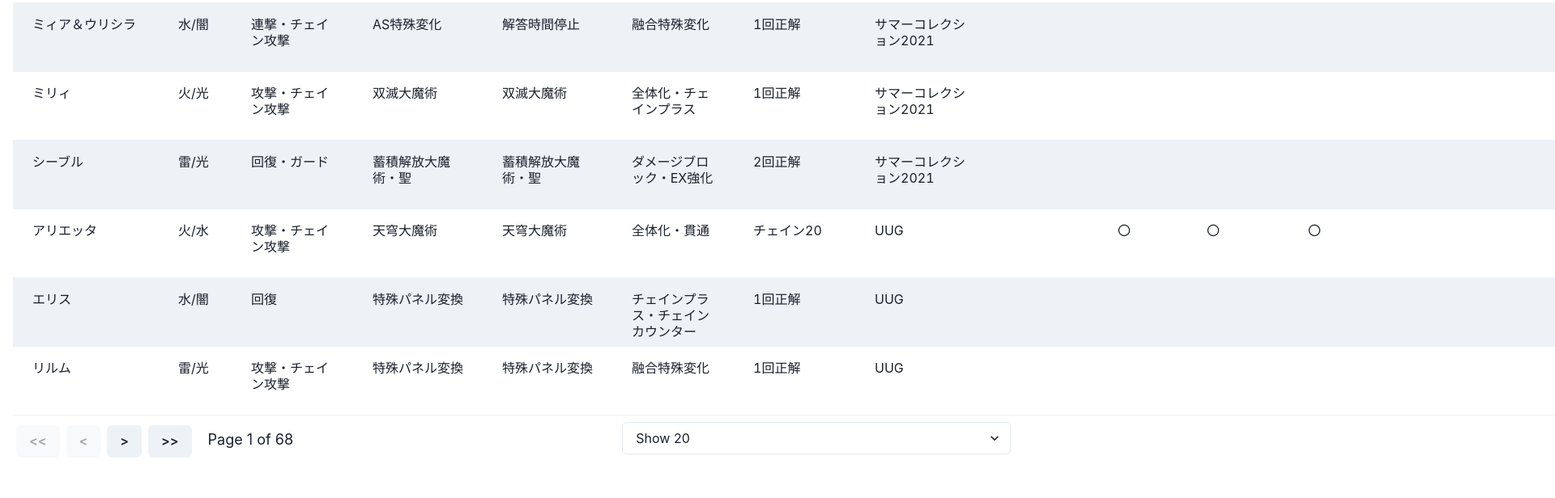
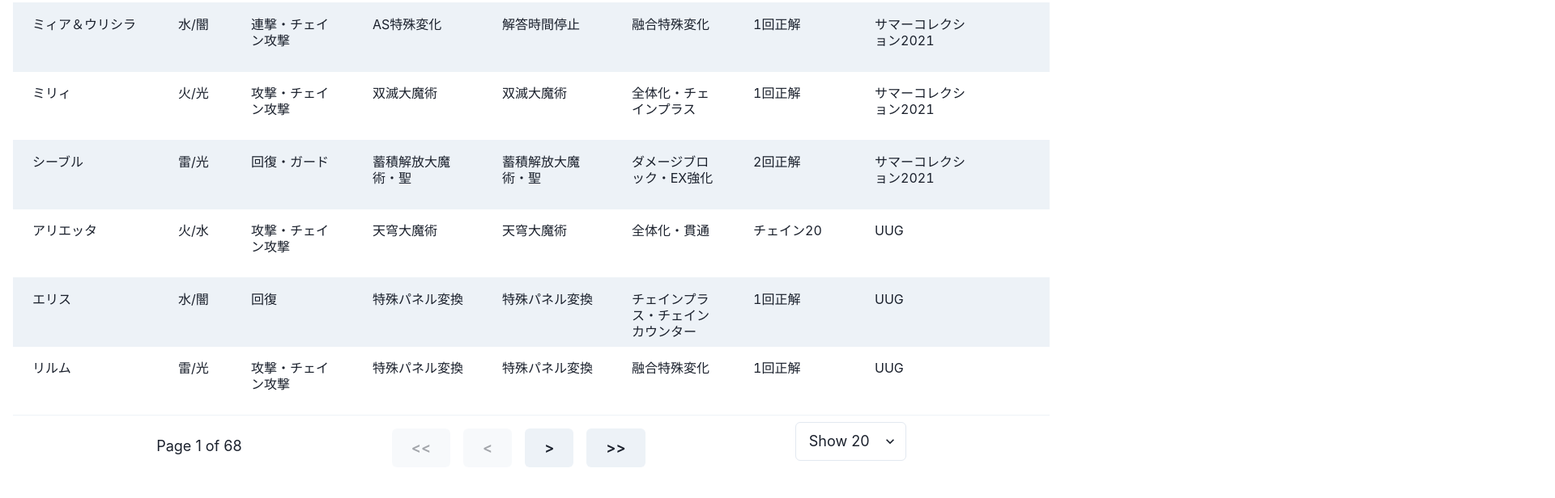
Before and after one commit to Kaffff/kurowiz, a Next.js app: page / in a window 1280 px wide. Shown: the part 1289-1905 px from the top of the page at 81% size, 1920 px wide, since content can reach past the window. Built offline with nearby package versions, Linux system fonts and the light colour scheme.

Commit message:
fix layout size

```diff
--- a/components/TableContainer.tsx
+++ b/components/TableContainer.tsx
@@ -80,7 +80,22 @@ const TableContainer = ({ columns, data }) => {
 
     return (
         <Fragment>
-            <Table variant="striped" overflow="scroll" {...getTableProps()}>
+            <Container
+                overflowY="hidden"
+                overflowX="scroll"
+                w="100vw"
+                maxW="100vw"
+                padding="0"
+                margin="0"
+            >
+                <Table
+                    w="100vw"
+                    maxW="100vw"
+                    padding="0"
+                    margin="0"
+                    variant="striped"
+                    {...getTableProps()}
+                >
                     <Thead>
                         {headerGroups.map((headerGroup) => (
                             // eslint-disable-next-line react/jsx-key
@@ -120,50 +135,65 @@ const TableContainer = ({ columns, data }) => {
                         })}
                     </Tbody>
                 </Table>
-
-            <Flex marginTop="2" marginBottom="30">
-                <Flex>
+            </Container>
+            <Flex
+                marginTop="2"
+                marginBottom="30"
+                w="100vw"
+                maxW="100vw"
+                padding="0"
+                alignContent="space-between"
+            >
+                <Container marginTop="4" w="1/3">
+                    <Text fontSize="lg">
+                        Page {pageIndex + 1} of {pageOptions.length}
+                    </Text>
+                </Container>
+                <Flex w="1/3">
                     <Button
                         color="primary"
+                        size="lg"
                         onClick={() => gotoPage(0)}
                         disabled={!canPreviousPage}
-                        margin="1"
+                        margin="2"
                     >
                         {"<<"}
                     </Button>
                     <Button
                         color="primary"
+                        size="lg"
                         onClick={previousPage}
                         disabled={!canPreviousPage}
-                        margin="1"
+                        margin="2"
                     >
                         {"<"}
                     </Button>
                     <Button
                         color="primary"
+                        size="lg"
                         onClick={nextPage}
                         disabled={!canNextPage}
-                        margin="1"
+                        margin="2"
                     >
                         {">"}
                     </Button>
                     <Button
                         color="primary"
+                        size="lg"
                         onClick={() => gotoPage(pageCount - 1)}
                         disabled={!canNextPage}
-                        margin="1"
+                        margin="2"
                     >
                         {">>"}
                     </Button>
                 </Flex>
-                <Container marginTop="2">
-                    <Text fontSize="lg">
-                        Page {pageIndex + 1} of {pageOptions.length}
-                    </Text>
-                </Container>
 
-                <Container>
-                    <Select value={pageSize} onChange={onChangeInSelect}>
+                <Container w="1/3">
+                    <Select
+                        size="lg"
+                        value={pageSize}
+                        onChange={onChangeInSelect}
+                    >
                         {[10, 20, 30, 40, 50, 100, 200, 300].map((pageSize) => (
                             <option key={pageSize} value={pageSize}>
                                 Show {pageSize}
--- a/pages/index.tsx
+++ b/pages/index.tsx
@@ -111,7 +111,7 @@ const Home: React.FC = () => {
     );
 
     return (
-        <Container marginTop="5" maxW="max-content">
+        <Container margin="0" marginTop="5" w="100vw" maxW="100vw">
             <TableContainer columns={columns} data={data} />
         </Container>
     );
```
Lines whose indentation alone changed are shown as unchanged.
